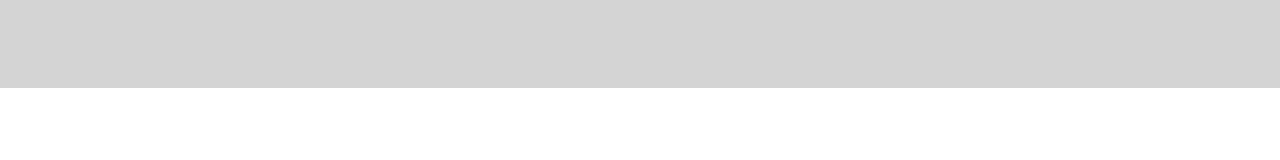
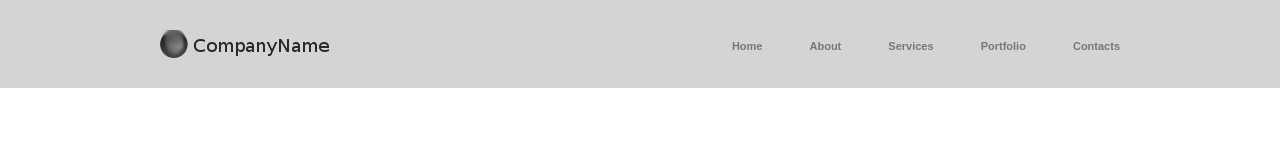
Before and after one commit to irmabez/My-projects, a plain HTML site: page cats/index.html in a window 1280 px wide. Drawn offline with Linux system fonts and the light colour scheme.

Commit message:
новое исправление

```diff
--- a/1. Cats/css/styles.css
+++ b/cats/css/styles.css
@@ -9,11 +9,10 @@ body {
     min-width: 960px;
 }
 
-a {
-  color: #65cbf8;
-  text-decoration: none;
-  cursor: pointer;
-}
+
+a { color: #65cbf8; text-decoration: none; cursor: pointer; }
+a:hover { text-decoration: underline; }
+a img { border: 0; }
 
 article, aside, details, footer, header, menu, nav, section { display: block; }
 
@@ -36,8 +35,7 @@ article, aside, details, footer, header, menu, nav, section { display: block; }
 	height: 28px;
 	width: 171px;
 	float: left;
-	display: block;
-	background: url (.../images/logo.png);
+	background: url(../images/logo.png);
 }
 
 .header_main:after{
@@ -45,3 +43,26 @@ article, aside, details, footer, header, menu, nav, section { display: block; }
 	display: block;
 	clear: both;
 }
+
+.navigation {
+	float: right;
+	padding-top: 8px;
+	list-style: none;
+	font-size: 11px;
+	font-weight: bold;
+}
+
+.nav_a{
+	display: inline-block;
+	vertical-align: top;
+	padding: 0 0 0 44px;
+	color: #77777b;
+}
+ .nav_a a {
+ color: #77777b;
+ }
+
+.nav_a:hover ,.nav_a a :hover {
+	color: #2497e0;
+	text-decoration: none;
+}
--- a/1. Cats/index.html
+++ b/cats/index.html
@@ -10,10 +10,16 @@
 		<header class="header">
 			<div class="header_main">
 				<a href="#" class="logo"></a>
-				<nav>
+				<nav class="navigation">
+						<a href="#" class="nav_a">Home</a>
+						<a href="#" class="nav_a">About</a>
+						<a href="#" class="nav_a">Services</a>
+						<a href="#" class="nav_a">Portfolio</a>
+						<a href="#" class="nav_a">Contacts </a>
 				</nav>
 			</div>
 		</header>
 
 	</div>
 </body>
+</html>
```
Also changed, not shown: cats/images/cat_1.jpg (renamed from 1. Cats/images/cat_1.jpg), cats/images/cat_2.jpg (renamed from 1. Cats/images/cat_2.jpg), cats/images/cat_3.jpg (renamed from 1. Cats/images/cat_3.jpg), cats/images/logo.png (renamed from 1. Cats/images/logo.png).
